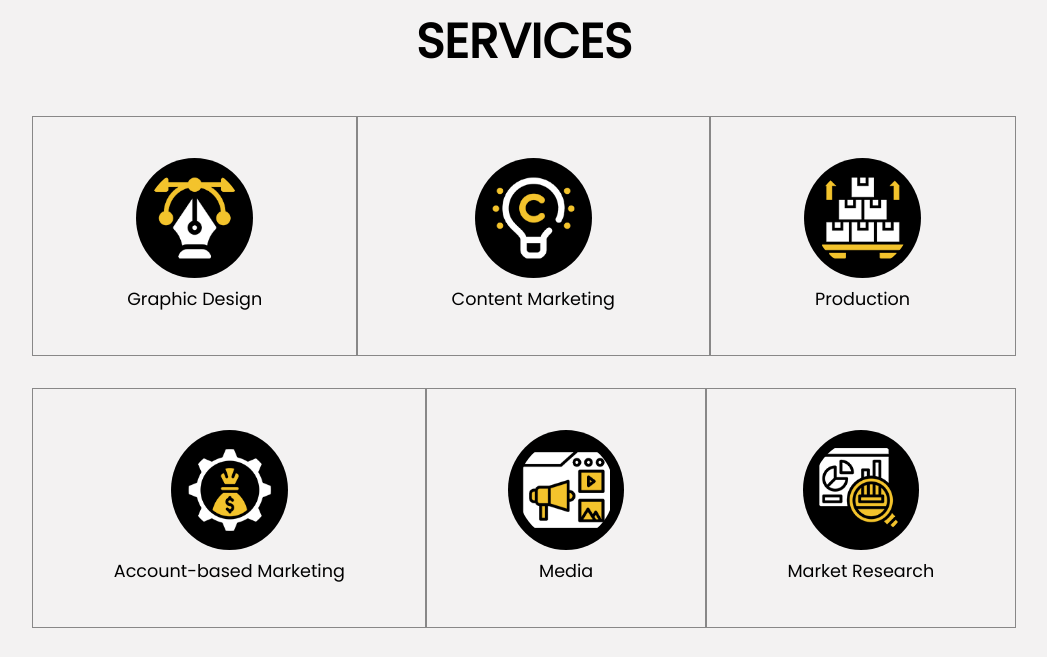
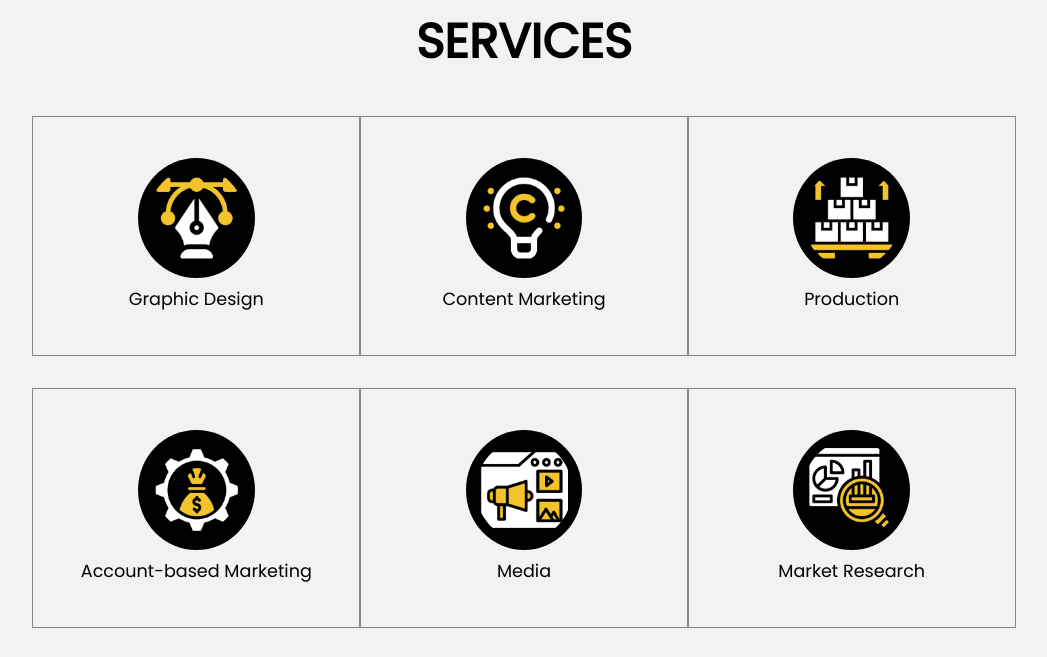
Before and after one commit to khayb1/origin8-new.github.io, a plain HTML site: page index.html in a window 1280 px wide. Shown: the part 3158-3815 px from the top of the page, without its empty margins (116-1163 px from the left). Drawn offline with nearby package versions, Linux system fonts and the light colour scheme.

Commit message:
Add files via upload

```diff
--- a/style.css
+++ b/style.css
@@ -395,7 +395,7 @@
   justify-content: center;
   align-items: center;
   flex-grow: 1;
-  min-width: 280px;
+ width: 280px;
   min-height: 240px;
   border: 1px solid #888;
 }
```
